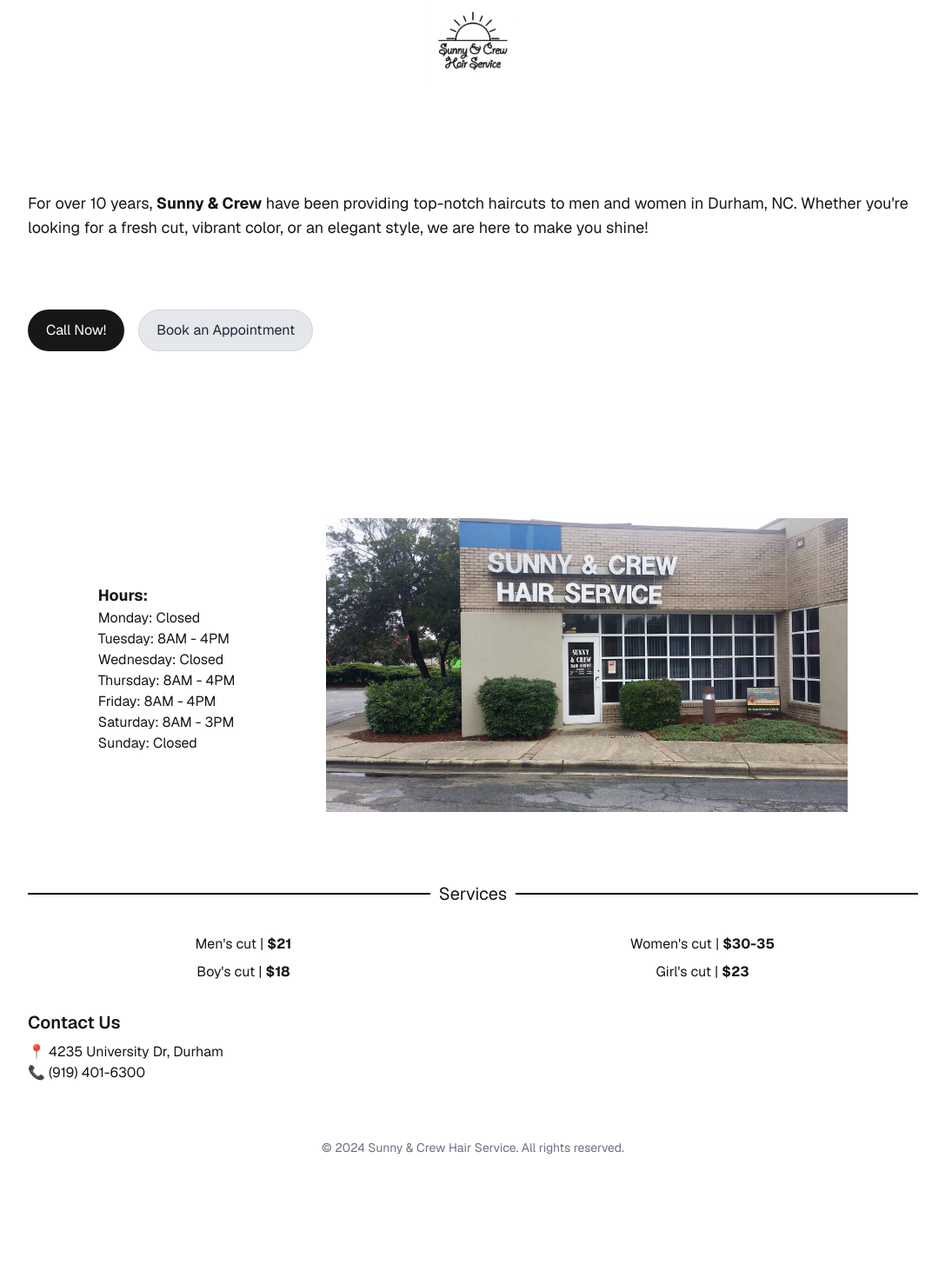
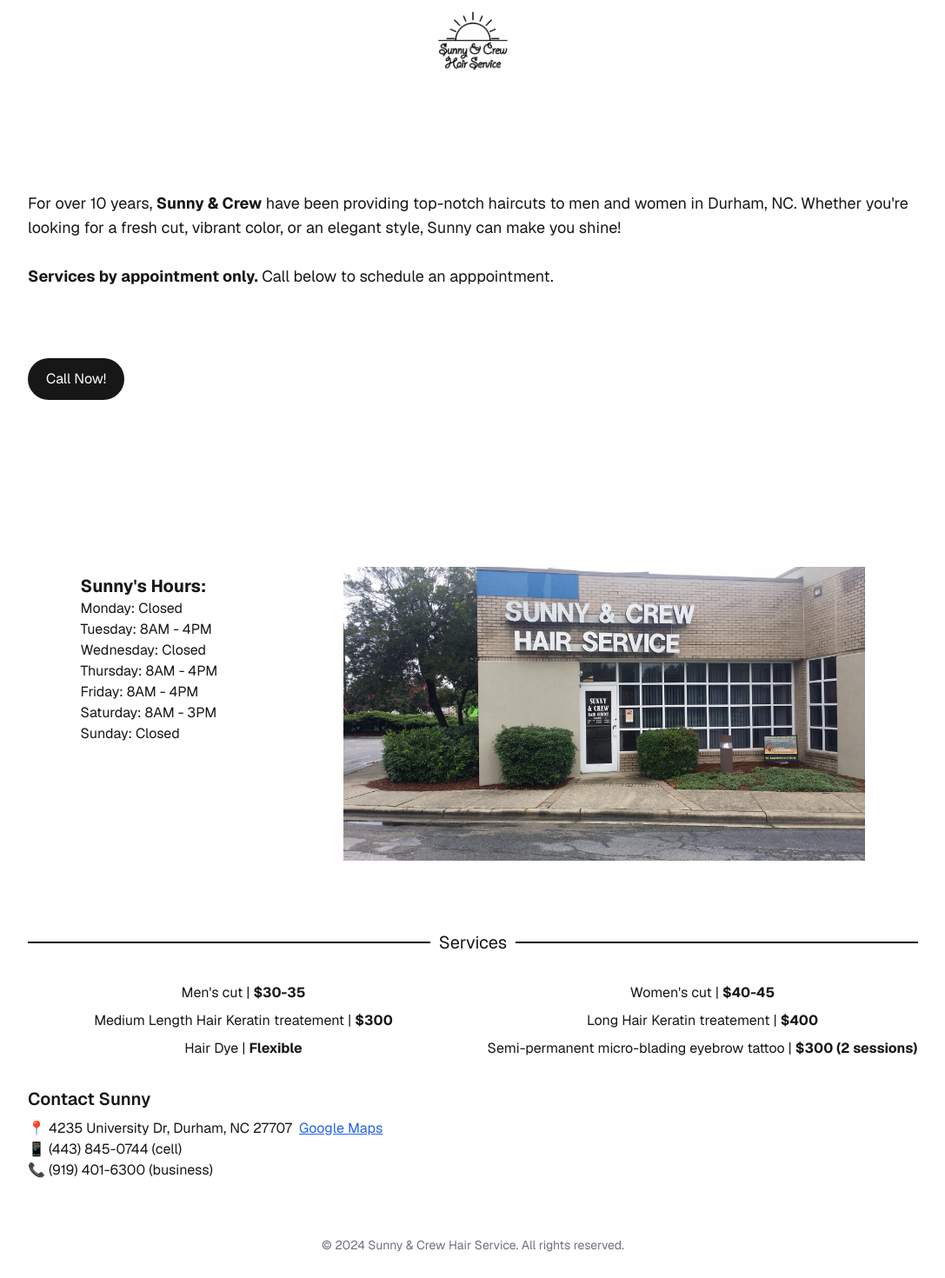
Before and after one commit to id-mustafa/sunny_crew_hair_service_website, a Next.js app: page / in a window 1280 px wide. Shown: the top 1470 px of the page at 87% size, without its empty margins (96-1183 px from the left). Before the commit the page ends 1410 px from the top, so only its background shows below. Built offline with nearby package versions, Linux system fonts and the light colour scheme.

Commit message:
made changes

```diff
--- a/src/app/api/phone-number/route.ts
+++ b/src/app/api/phone-number/route.ts
@@ -2,7 +2,7 @@
 // /app/api/phone-number/route.js
 export async function GET(_req: never) {
   return new Response(
-    JSON.stringify({ phone: ['+1', '919', '401', '6300'].join('') }),
+    JSON.stringify({ phone: ['+1', '443', '845', '0744'].join('') }),
     {
       headers: { 'Content-Type': 'application/json' },
     }
--- a/src/app/page.tsx
+++ b/src/app/page.tsx
@@ -8,8 +8,8 @@ export default function Home() {
         <div className="text-center sm:text-left mt-[3rem] mb-[3rem]">
           <p className="text-lg mt-2">
           For over 10 years, <strong>Sunny & Crew</strong> have been providing top-notch haircuts to men and women in Durham, NC.
-            Whether you&apos;re looking for a fresh cut, vibrant color, or an elegant style,
-            we are here to make you shine!
+            Whether you&apos;re looking for a fresh cut, vibrant color, or an elegant style, Sunny can make you shine!
+          <br/><br/><span><strong>Services by appointment only.</strong> Call below to schedule an apppointment.</span>
           </p>
         </div>
 
@@ -17,27 +17,15 @@ export default function Home() {
           <div>
             <CallNow />
           </div>
-          <div>
-            <a
-              className="rounded-full border border-solid border-gray-300 transition-colors flex items-center justify-center bg-gray-200 text-gray-800 gap-2 hover:bg-gray-300 dark:hover:bg-gray-400 text-sm sm:text-base h-10 sm:h-12 px-4 sm:px-5"
-              href="https://calendly.com/sunny-hair-stylist"
-              target="_blank"
-              rel="noopener noreferrer"
-            >
-              Book an Appointment
-            </a>
-          </div>
         </div>
 
 
 
 
-        <div className="flex flex-col justify-evenly w-full sm:flex-row items-start sm:items-center gap-6 mt-[10rem]">
-          <div className="max-w-sm">
+        <div className="flex flex-col justify-evenly w-full sm:flex-row items-center sm:items-start gap-6 mt-[10rem]">
+          <div className="max-w-sm text-center sm:text-left mx-auto">
             <strong>
-              <p className="text-lg mt-2">
-                Hours:
-              </p>
+              <p className="text-xl mt-2">Sunny's Hours:</p>
             </strong>
             <ul>
               <li>Monday: Closed</li>
@@ -50,7 +38,7 @@ export default function Home() {
             </ul>
           </div>
 
-          <div className="flex-shrink-0">
+          <div className="flex-shrink-0 mx-auto">
             <Image
               src="/sunny.jpg"
               alt="Sunny's Hair Studio Hours"
@@ -60,6 +48,7 @@ export default function Home() {
           </div>
         </div>
 
+
         <div className="line-with-text mt-[3rem]">
           <div className="line" />
           <span className="text text-xl">Services</span>
@@ -67,18 +56,32 @@ export default function Home() {
         </div>
 
         <div className="text-center sm:text-left grid grid-cols-1 sm:grid-cols-2 gap-x-8 gap-y-2 justify-items-center w-full">
-          <div>Men&apos;s cut | <span className="price">$21</span></div>
-          <div>Women&apos;s cut | <span className="price">$30-35</span></div>
-          <div>Boy&apos;s cut | <span className="price">$18</span></div>
-          <div>Girl&apos;s cut | <span className="price">$23</span></div>
+          <div>Men&apos;s cut | <span className="price">$30-35</span></div>
+          <div>Women&apos;s cut | <span className="price">$40-45</span></div>
+          <div>Medium Length Hair Keratin treatement | <span className="price">$300 </span></div>
+          <div>Long Hair Keratin treatement | <span className="price">$400 </span></div>
+          <div>Hair Dye | <span className="price">Flexible </span></div>
+          <div>Semi-permanent micro-blading eyebrow tattoo | <span className="price">$300 (2 sessions)</span></div>
         </div>
 
         <div className="text-center sm:text-left">
-          <h2 className="text-xl font-semibold">Contact Us</h2>
+          <h2 className="text-xl font-semibold">Contact Sunny</h2>
           <p className="text-sm sm:text-base mt-2">
-            📍 4235 University Dr, Durham<br />
-            📞 (919) 401-6300<br />
-          </p>
+          📍 4235 University Dr, Durham, NC 27707
+          <span className="ml-2">
+            <a
+              href="https://www.google.com/maps?sca_esv=ec7dc56685c11165&biw=1680&bih=929&output=search&q=Sunny+%26+Crew+Hair+Services&source=lnms&fbs=AEQNm0Aa4sjWe7Rqy32pFwRj0UkW1DRbm01j6DCVS0r1sTxn7rqU1uhV7mfeoM5P4clGxahOScsLVsm0WLMq5F1C9PC1SZydHbDYrLfYTtX6W1_6yReHdANKkCLIUOUxMhUaXBzC2q8Vg5_0WeoPHfyiJO4seldI515VpNcXpUIsG0fBqhwQ0L4fG3PnaSjxCXvb_L8OMQA4XeQzGIPU_P7xma4nj9aQVg&entry=mc&ved=1t:200715&ictx=111"
+              className="text-blue-600 hover:text-blue-800 underline"
+            >
+              Google Maps
+            </a>
+          </span>
+          <br />
+          📱 (443) 845-0744 (cell)
+          <br />
+          📞 (919) 401-6300 (business)
+        </p>
+
         </div>
       </main>
 
```
